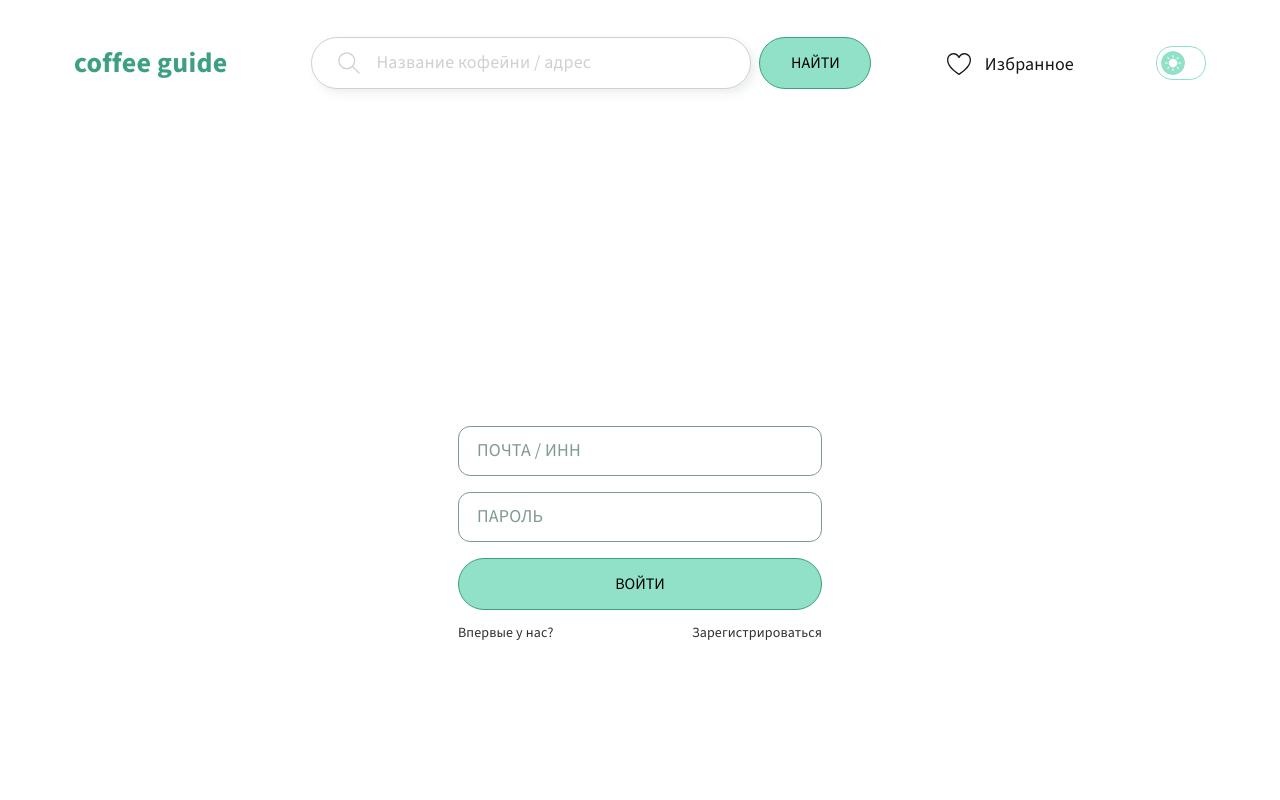
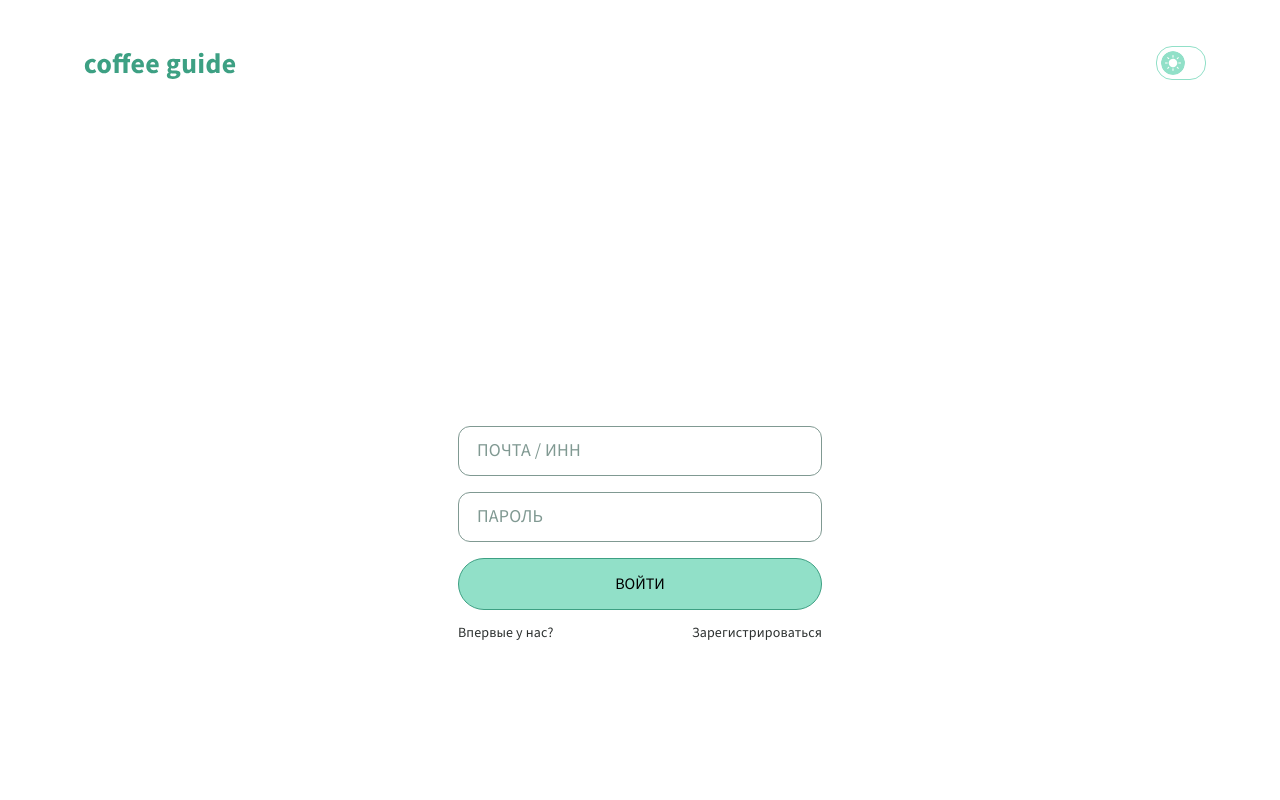
Before and after one commit to py-Coffee-Guide/coffee-guide-frontend, a React (Vite) app: page /signin in a window 1280 px wide. Shown: the top 800 px of the page. Built offline with nearby package versions, Linux system fonts and the light colour scheme.

Commit message:
change header

```diff
--- a/src/components/Footer/Footer.module.scss
+++ b/src/components/Footer/Footer.module.scss
@@ -28,7 +28,7 @@
 	color: #3da083;
 	opacity: 1;
 	margin-right: 60px;
-	transition: opacity .3s ease-in;
+	transition: opacity 0.3s ease-in;
 	&:hover {
 		opacity: 0.5;
 	}
--- a/src/components/Header/Header.jsx
+++ b/src/components/Header/Header.jsx
@@ -1,4 +1,4 @@
-import { Link } from 'react-router-dom';
+import { Link, useLocation } from 'react-router-dom';
 
 import logoPath from '../../assets/images/logo.svg';
 import Button from '../../assets/ui-kit/TagButton/TagButton';
@@ -7,22 +7,33 @@ import SearchSection from '../SearchSection/SearchSection';
 
 import styles from './Header.module.scss';
 
+const FullRenderedSection = () => (
+	<>
+		<SearchSection />
+		<nav className={styles.align_container}>
+			<div className={styles.favourites}>
+				<div className={styles.icon} />
+				<p>Избранное</p>
+			</div>
+			<Theme />
+		</nav>
+	</>
+);
+
 function Header() {
+	const location = useLocation();
 	return (
 		<header className={styles.header}>
 			<div className={styles.container}>
 				<Link to="/" className={styles.logo}>
-					<p className={styles.logo_text}>coffee guide</p>
+					<img className={styles.logo} src={logoPath} alt="Лого" />{' '}
 				</Link>
 
-				<SearchSection />
-				<nav className={styles.align_container}>
-					<div className={styles.favourites}>
-						<div className={styles.icon} />
-						<p>Избранное</p>
-					</div>
+				{!['/signin', '/signup'].some(path => location.pathname.match(path)) ? (
+					<FullRenderedSection />
+				) : (
 					<Theme />
-				</nav>
+				)}
 			</div>
 		</header>
 	);
--- a/src/components/Login/Login.module.scss
+++ b/src/components/Login/Login.module.scss
@@ -29,11 +29,11 @@
 
 .link {
 	text-decoration: none;
-	@include font($sans, 14px, 18px, .14px);
+	@include font($sans, 14px, 18px, 0.14px);
 	color: #2e3231;
 	opacity: 1;
-	transition: opacity .3s ease;
+	transition: opacity 0.3s ease;
 	&:hover {
-		opacity: .5;
+		opacity: 0.5;
 	}
 }
```
